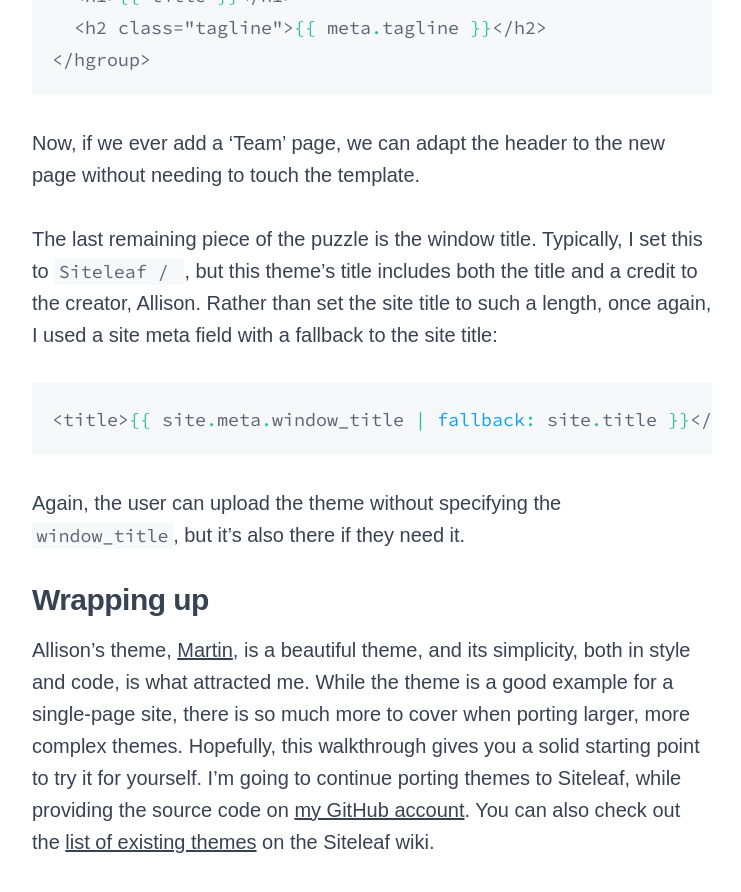
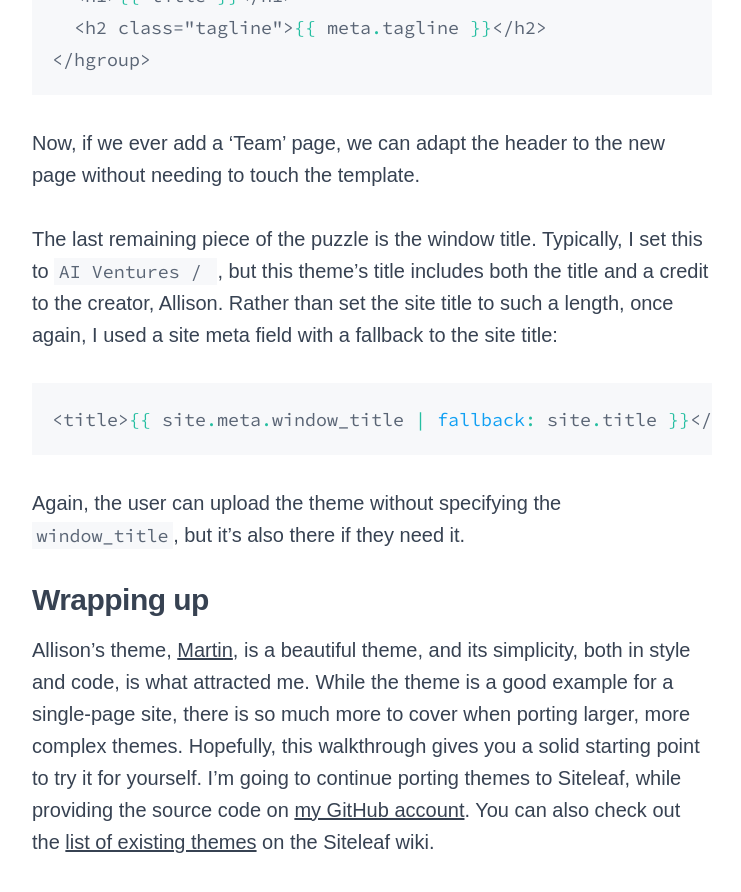
Before and after one commit to budweis/venture, a Jekyll site: the page built from _posts/2013-09-16-porting-a-theme-to-siteleaf.markdown, in a window 1280 px wide and 900 px high, scrolled down 6389 px. Shown: the top 892 px of the window, without its empty margins (268-1009 px from the left). Built offline with Jekyll 4.4.1, drawn with Linux system fonts in a browser that asks for light colours; some web fonts are replaced.

Commit message:
Updated Config

```diff
--- a/_config.yml
+++ b/_config.yml
@@ -1,5 +1,5 @@
 ---
-title: Siteleaf
+title: AI Ventures
 timezone: America/New_York
 collections:
   posts:
@@ -31,7 +31,7 @@ defaults:
     type: blog_tags
   values:
     layout: tag
-url: http://www.siteleaf.com
+url: http://www.venture.ai
 description: Built for developers, Loved by everyone. Supports Jekyll, user collaboration,
   publishing to AWS S3, GitHub Pages, FTP, and more.
 permalink: pretty
@@ -59,6 +59,6 @@ per_page: 12
 date_format: "%b %d, %Y"
 google_analytics: UA-1666437-33
 twitter:
-  username: siteleaf
+  username: Nicolaj_com
 logo: "/assets/logo.svg"
 future: true
```
